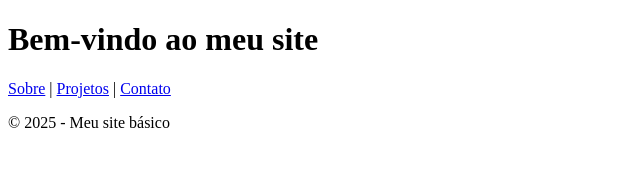
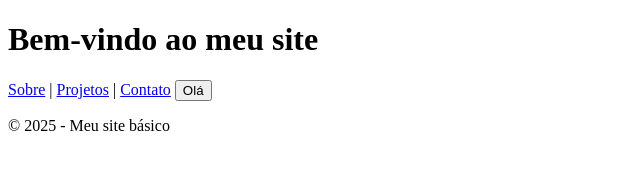
Before and after one commit to GrupodeEstudocria/site-teste-html, a plain HTML site: page meu-site/index.html in a window 1280 px wide. Shown: the whole page, without its empty margins (0-640 px from the left). Drawn offline with Linux system fonts and the light colour scheme.

Commit message:
adicionei um botao que diz ola no index

```diff
--- a/meu-site/index.html
+++ b/meu-site/index.html
@@ -12,6 +12,9 @@
 <a href="pageum.html">Sobre</a> |
 <a href="pagedois.html">Projetos</a> |
 <a href="pagetres.html">Contato</a>
+
+<button> Olá </button>
+
 </nav>
 </header>
 
```
